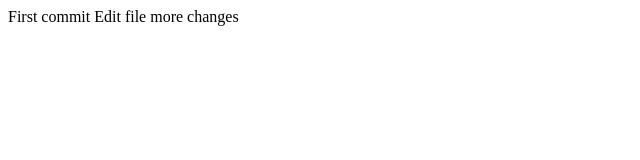
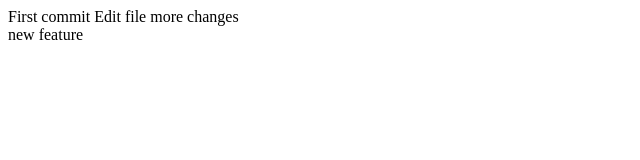
Before and after one commit to SHENID1/git-test-rep, a website: page index.html in a window 1280 px wide. Shown: the full height of the page, 0-640 px from the left. Drawn offline with Linux system fonts and the light colour scheme.

Commit message:
new feature

```diff
--- a/index.html
+++ b/index.html
@@ -10,5 +10,11 @@
 
 
     more changes
+
+
+
+    <div>
+        new feature
+    </div>
 </body>
 </html>
--- /dev/null
+++ b/src/index.js
@@ -0,0 +1 @@
+// ...
```
